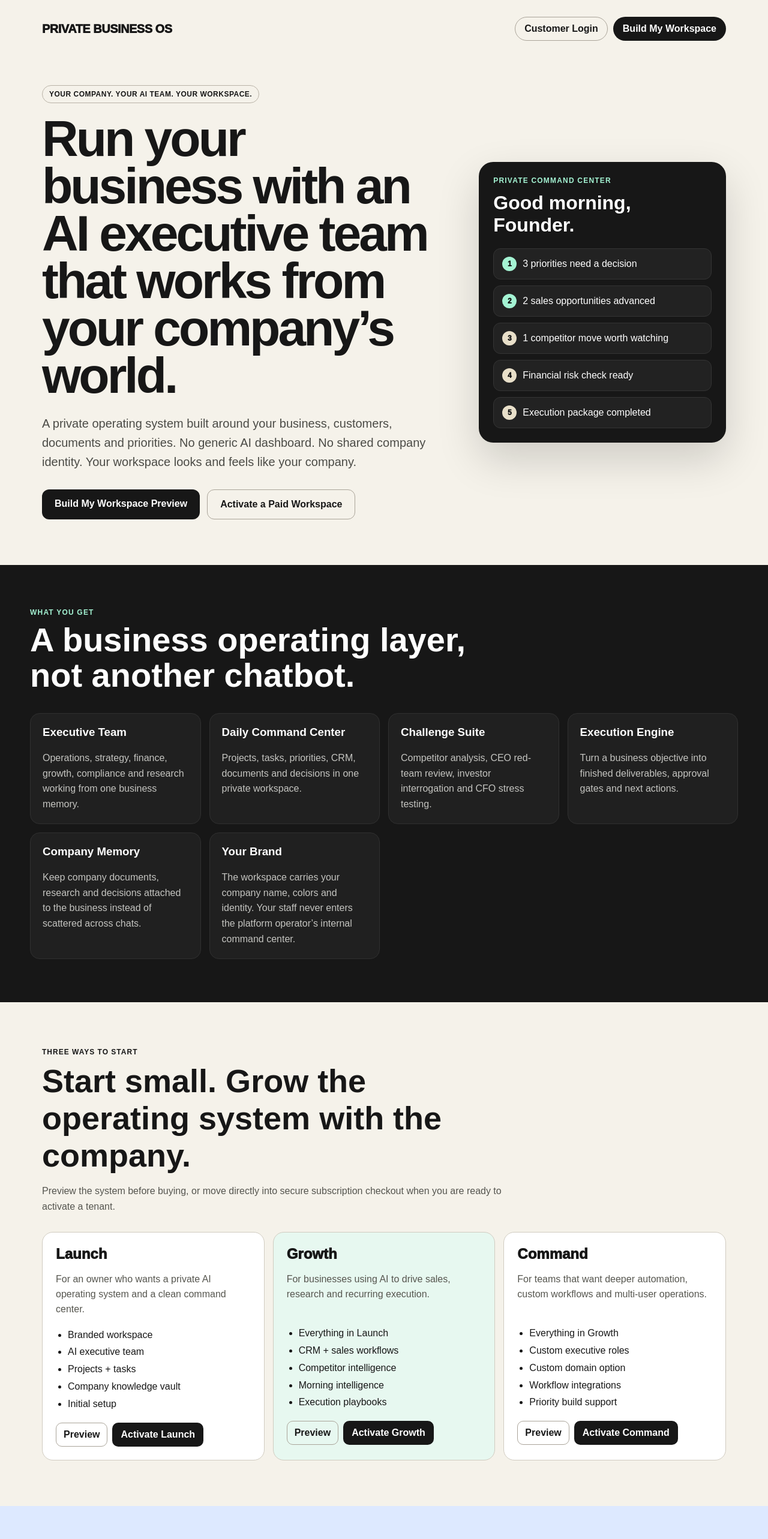
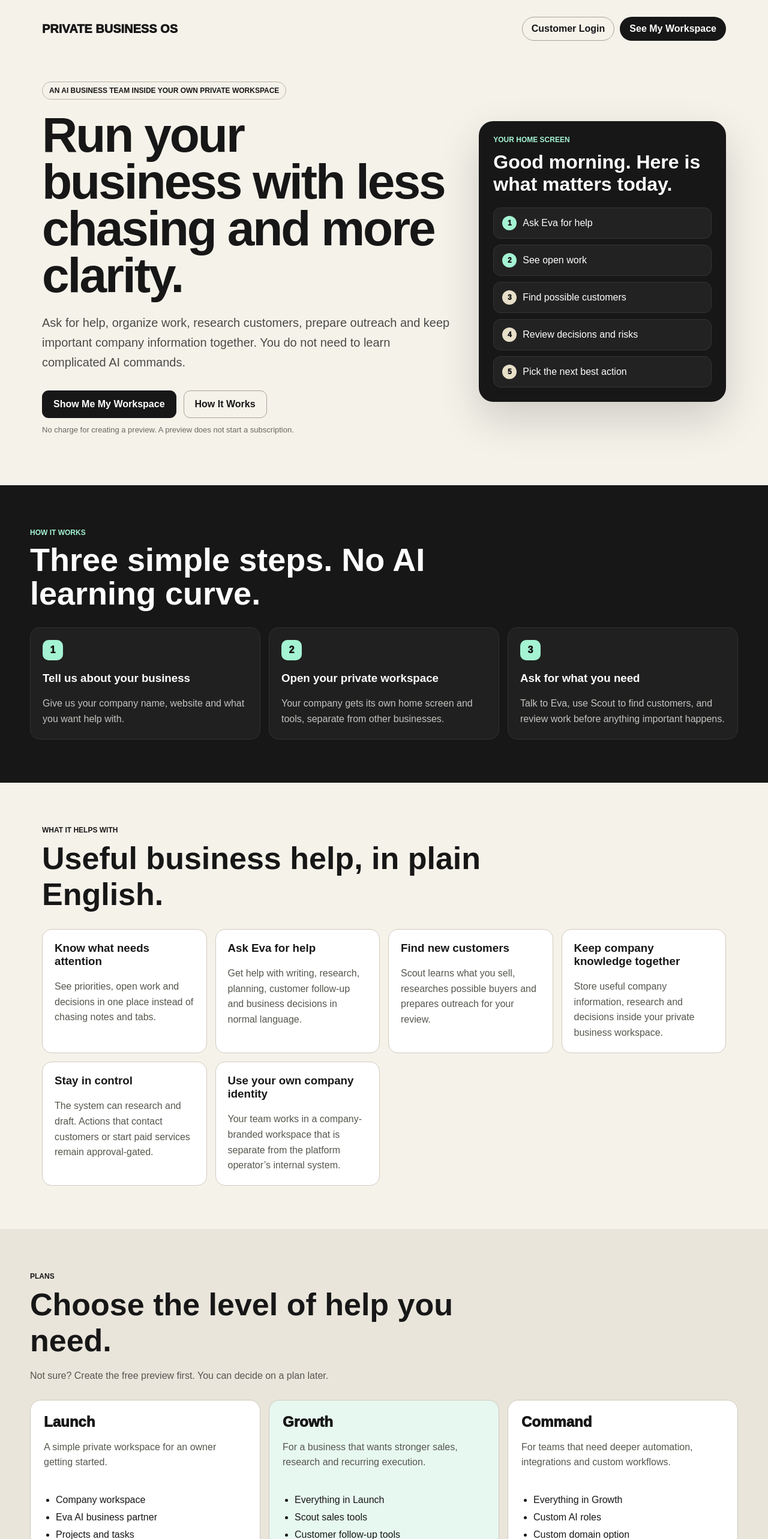
Before and after one commit to jimrusk/aridon-app, a Next.js app: page /business-os in a window 1280 px wide. Shown: the top 2566 px of the page at 60% size. Built offline with nearby package versions, Linux system fonts and the light colour scheme.

Commit message:
Simplify Business OS landing page

```diff
--- a/app/business-os/page.tsx
+++ b/app/business-os/page.tsx
@@ -1,48 +1,49 @@
 import Link from 'next/link';
 
-const featureGroups = [
-  ['Executive Team', 'Operations, strategy, finance, growth, compliance and research working from one business memory.'],
-  ['Daily Command Center', 'Projects, tasks, priorities, CRM, documents and decisions in one private workspace.'],
-  ['Challenge Suite', 'Competitor analysis, CEO red-team review, investor interrogation and CFO stress testing.'],
-  ['Execution Engine', 'Turn a business objective into finished deliverables, approval gates and next actions.'],
-  ['Company Memory', 'Keep company documents, research and decisions attached to the business instead of scattered across chats.'],
-  ['Your Brand', 'The workspace carries your company name, colors and identity. Your staff never enters the platform operator’s internal command center.'],
+const benefits = [
+  ['Know what needs attention', 'See priorities, open work and decisions in one place instead of chasing notes and tabs.'],
+  ['Ask Eva for help', 'Get help with writing, research, planning, customer follow-up and business decisions in normal language.'],
+  ['Find new customers', 'Scout learns what you sell, researches possible buyers and prepares outreach for your review.'],
+  ['Keep company knowledge together', 'Store useful company information, research and decisions inside your private business workspace.'],
+  ['Stay in control', 'The system can research and draft. Actions that contact customers or start paid services remain approval-gated.'],
+  ['Use your own company identity', 'Your team works in a company-branded workspace that is separate from the platform operator’s internal system.'],
 ];
 
 const plans = [
-  { id: 'launch', name: 'Launch', line: 'For an owner who wants a private AI operating system and a clean command center.', items: ['Branded workspace', 'AI executive team', 'Projects + tasks', 'Company knowledge vault', 'Initial setup'] },
-  { id: 'growth', name: 'Growth', line: 'For businesses using AI to drive sales, research and recurring execution.', items: ['Everything in Launch', 'CRM + sales workflows', 'Competitor intelligence', 'Morning intelligence', 'Execution playbooks'] },
-  { id: 'command', name: 'Command', line: 'For teams that want deeper automation, custom workflows and multi-user operations.', items: ['Everything in Growth', 'Custom executive roles', 'Custom domain option', 'Workflow integrations', 'Priority build support'] },
+  { id: 'launch', name: 'Launch', line: 'A simple private workspace for an owner getting started.', items: ['Company workspace', 'Eva AI business partner', 'Projects and tasks', 'Company knowledge', 'Initial setup'] },
+  { id: 'growth', name: 'Growth', line: 'For a business that wants stronger sales, research and recurring execution.', items: ['Everything in Launch', 'Scout sales tools', 'Customer follow-up tools', 'Competitor research', 'Execution workflows'] },
+  { id: 'command', name: 'Command', line: 'For teams that need deeper automation, integrations and custom workflows.', items: ['Everything in Growth', 'Custom AI roles', 'Custom domain option', 'Workflow integrations', 'Priority build support'] },
 ];
 
 export default function BusinessOSLanding() {
   return (
     <main style={{ minHeight: '100vh', background: '#F5F2EA', color: '#171717', fontFamily: 'Arial, sans-serif' }}>
-      <section style={{ maxWidth: '1180px', margin: '0 auto', padding: '28px 20px 76px' }}>
+      <section style={{ maxWidth: '1180px', margin: '0 auto', padding: '28px 20px 72px' }}>
         <nav style={{ display: 'flex', justifyContent: 'space-between', alignItems: 'center', gap: '16px', flexWrap: 'wrap' }}>
-          <div style={{ fontWeight: 950, letterSpacing: '-0.5px', fontSize: '20px' }}>PRIVATE BUSINESS OS</div>
+          <div style={{ fontWeight: 950, fontSize: '20px' }}>PRIVATE BUSINESS OS</div>
           <div style={{ display: 'flex', gap: '9px', flexWrap: 'wrap' }}>
-            <Link href="/customer/login" style={{ border: '1px solid #AAA499', color: '#171717', padding: '10px 15px', borderRadius: '999px', textDecoration: 'none', fontWeight: 850 }}>Customer Login</Link>
-            <Link href="/business-os/signup" style={{ background: '#171717', color: '#fff', padding: '11px 16px', borderRadius: '999px', textDecoration: 'none', fontWeight: 850 }}>Build My Workspace</Link>
+            <Link href="/customer/login" style={outlinePill}>Customer Login</Link>
+            <Link href="/business-os/signup" style={darkPill}>See My Workspace</Link>
           </div>
         </nav>
 
-        <div style={{ display: 'grid', gridTemplateColumns: 'minmax(0,1.25fr) minmax(300px,.75fr)', gap: '42px', alignItems: 'center', paddingTop: '74px' }} className="hero-grid">
+        <div style={{ display: 'grid', gridTemplateColumns: 'minmax(0,1.25fr) minmax(300px,.75fr)', gap: '42px', alignItems: 'center', paddingTop: '68px' }} className="hero-grid">
           <div>
-            <div style={{ display: 'inline-block', border: '1px solid #B9B3A7', borderRadius: '999px', padding: '7px 11px', fontWeight: 800, fontSize: '12px', letterSpacing: '.5px' }}>YOUR COMPANY. YOUR AI TEAM. YOUR WORKSPACE.</div>
-            <h1 style={{ fontSize: 'clamp(44px, 8vw, 84px)', lineHeight: .94, letterSpacing: '-4px', margin: '20px 0 24px', maxWidth: '900px' }}>Run your business with an AI executive team that works from your company’s world.</h1>
-            <p style={{ fontSize: '20px', lineHeight: 1.6, maxWidth: '780px', color: '#4B4B46' }}>A private operating system built around your business, customers, documents and priorities. No generic AI dashboard. No shared company identity. Your workspace looks and feels like your company.</p>
+            <div style={{ display: 'inline-block', border: '1px solid #B9B3A7', borderRadius: '999px', padding: '7px 11px', fontWeight: 800, fontSize: '12px' }}>AN AI BUSINESS TEAM INSIDE YOUR OWN PRIVATE WORKSPACE</div>
+            <h1 style={{ fontSize: 'clamp(44px,8vw,82px)', lineHeight: .95, letterSpacing: '-3px', margin: '20px 0 24px', maxWidth: '900px' }}>Run your business with less chasing and more clarity.</h1>
+            <p style={{ fontSize: '20px', lineHeight: 1.65, maxWidth: '780px', color: '#4B4B46' }}>Ask for help, organize work, research customers, prepare outreach and keep important company information together. You do not need to learn complicated AI commands.</p>
             <div style={{ display: 'flex', gap: '12px', flexWrap: 'wrap', marginTop: '30px' }}>
-              <Link href="/business-os/signup" style={{ background: '#171717', color: '#fff', padding: '15px 21px', borderRadius: '12px', textDecoration: 'none', fontWeight: 900 }}>Build My Workspace Preview</Link>
-              <Link href="/business-os/checkout" style={{ border: '1px solid #AAA499', color: '#171717', padding: '15px 21px', borderRadius: '12px', textDecoration: 'none', fontWeight: 850 }}>Activate a Paid Workspace</Link>
+              <Link href="/business-os/signup" style={primaryButton}>Show Me My Workspace</Link>
+              <a href="#how-it-works" style={secondaryButton}>How It Works</a>
             </div>
+            <p style={{ color: '#6A675F', fontSize: '13px', marginTop: '12px' }}>No charge for creating a preview. A preview does not start a subscription.</p>
           </div>
 
           <div style={{ background: '#171717', color: '#fff', borderRadius: '24px', padding: '24px', boxShadow: '0 28px 70px rgba(0,0,0,.16)' }}>
-            <div style={{ fontSize: '12px', letterSpacing: '1.2px', color: '#A4F3D3', fontWeight: 900 }}>PRIVATE COMMAND CENTER</div>
-            <h2 style={{ fontSize: '32px', margin: '12px 0 20px' }}>Good morning, Founder.</h2>
+            <div style={{ fontSize: '12px', color: '#A4F3D3', fontWeight: 900 }}>YOUR HOME SCREEN</div>
+            <h2 style={{ fontSize: '32px', margin: '12px 0 20px' }}>Good morning. Here is what matters today.</h2>
             <div style={{ display: 'grid', gap: '10px' }}>
-              {['3 priorities need a decision', '2 sales opportunities advanced', '1 competitor move worth watching', 'Financial risk check ready', 'Execution package completed'].map((item, index) => (
+              {['Ask Eva for help', 'See open work', 'Find possible customers', 'Review decisions and risks', 'Pick the next best action'].map((item, index) => (
                 <div key={item} style={{ background: '#222', border: '1px solid #343434', borderRadius: '12px', padding: '13px 14px', display: 'flex', gap: '10px', alignItems: 'center' }}><span style={{ width: '24px', height: '24px', borderRadius: '999px', display: 'grid', placeItems: 'center', background: index < 2 ? '#A4F3D3' : '#E8DFC9', color: '#111', fontWeight: 950, fontSize: '12px' }}>{index + 1}</span><span>{item}</span></div>
               ))}
             </div>
@@ -50,33 +51,54 @@ export default function BusinessOSLanding() {
         </div>
       </section>
 
-      <section style={{ background: '#171717', color: '#fff', padding: '72px 20px' }}>
+      <section id="how-it-works" style={{ background: '#171717', color: '#fff', padding: '72px 20px' }}>
         <div style={{ maxWidth: '1180px', margin: '0 auto' }}>
-          <div style={{ maxWidth: '760px', marginBottom: '34px' }}>
-            <div style={{ color: '#A4F3D3', fontWeight: 900, fontSize: '12px', letterSpacing: '1.2px' }}>WHAT YOU GET</div>
-            <h2 style={{ fontSize: 'clamp(34px, 5vw, 56px)', lineHeight: 1.05, margin: '10px 0' }}>A business operating layer, not another chatbot.</h2>
+          <div style={{ color: '#A4F3D3', fontWeight: 900, fontSize: '12px' }}>HOW IT WORKS</div>
+          <h2 style={{ fontSize: 'clamp(34px,5vw,54px)', lineHeight: 1.05, margin: '10px 0 28px', maxWidth: '800px' }}>Three simple steps. No AI learning curve.</h2>
+          <div style={{ display: 'grid', gridTemplateColumns: 'repeat(auto-fit,minmax(250px,1fr))', gap: '14px' }}>
+            <Step number="1" title="Tell us about your business" text="Give us your company name, website and what you want help with." />
+            <Step number="2" title="Open your private workspace" text="Your company gets its own home screen and tools, separate from other businesses." />
+            <Step number="3" title="Ask for what you need" text="Talk to Eva, use Scout to find customers, and review work before anything important happens." />
           </div>
+        </div>
+      </section>
+
+      <section style={{ maxWidth: '1180px', margin: '0 auto', padding: '72px 20px' }}>
+        <div style={{ maxWidth: '760px', marginBottom: '28px' }}><div style={{ fontWeight: 900, fontSize: '12px' }}>WHAT IT HELPS WITH</div><h2 style={{ fontSize: 'clamp(34px,5vw,52px)', margin: '10px 0' }}>Useful business help, in plain English.</h2></div>
+        <div style={{ display: 'grid', gridTemplateColumns: 'repeat(auto-fit,minmax(260px,1fr))', gap: '14px' }}>
+          {benefits.map(([title, text]) => <article key={title} style={{ background: '#fff', border: '1px solid #D0CBC0', borderRadius: '16px', padding: '20px' }}><h3 style={{ marginTop: 0 }}>{title}</h3><p style={{ color: '#56564F', lineHeight: 1.6, marginBottom: 0 }}>{text}</p></article>)}
+        </div>
+      </section>
+
+      <section style={{ background: '#E9E5DB', padding: '72px 20px' }}>
+        <div style={{ maxWidth: '1180px', margin: '0 auto' }}>
+          <div style={{ maxWidth: '780px', marginBottom: '28px' }}><div style={{ fontWeight: 900, fontSize: '12px' }}>PLANS</div><h2 style={{ fontSize: 'clamp(34px,5vw,52px)', margin: '10px 0' }}>Choose the level of help you need.</h2><p style={{ color: '#55554F', lineHeight: 1.6 }}>Not sure? Create the free preview first. You can decide on a plan later.</p></div>
           <div style={{ display: 'grid', gridTemplateColumns: 'repeat(auto-fit,minmax(260px,1fr))', gap: '14px' }}>
-            {featureGroups.map(([title, text]) => (
-              <article key={title} style={{ background: '#202020', border: '1px solid #303030', borderRadius: '16px', padding: '20px' }}><h3 style={{ marginTop: 0 }}>{title}</h3><p style={{ color: '#C4C4C0', lineHeight: 1.6, marginBottom: 0 }}>{text}</p></article>
+            {plans.map((plan, index) => (
+              <article key={plan.name} style={{ background: index === 1 ? '#E7F8F0' : '#fff', border: '1px solid #CFC9BD', borderRadius: '18px', padding: '22px' }}>
+                <div style={{ fontWeight: 950, fontSize: '24px' }}>{plan.name}</div>
+                <p style={{ color: '#56564F', lineHeight: 1.55, minHeight: '70px' }}>{plan.line}</p>
+                <ul style={{ lineHeight: 1.8, paddingLeft: '20px' }}>{plan.items.map(item => <li key={item}>{item}</li>)}</ul>
+                <div style={{ display: 'flex', gap: '8px', flexWrap: 'wrap', marginTop: '8px' }}><Link href={`/business-os/signup?plan=${plan.id}`} style={secondaryButton}>Preview</Link><Link href={`/business-os/checkout?plan=${plan.id}`} style={primaryButton}>Choose {plan.name}</Link></div>
+              </article>
             ))}
           </div>
         </div>
       </section>
 
-      <section style={{ maxWidth: '1180px', margin: '0 auto', padding: '76px 20px' }}>
-        <div style={{ maxWidth: '780px', marginBottom: '30px' }}><div style={{ fontWeight: 900, fontSize: '12px', letterSpacing: '1px' }}>THREE WAYS TO START</div><h2 style={{ fontSize: 'clamp(34px, 5vw, 54px)', margin: '10px 0' }}>Start small. Grow the operating system with the company.</h2><p style={{ color: '#55554F', lineHeight: 1.6 }}>Preview the system before buying, or move directly into secure subscription checkout when you are ready to activate a tenant.</p></div>
-        <div style={{ display: 'grid', gridTemplateColumns: 'repeat(auto-fit,minmax(260px,1fr))', gap: '14px' }}>
-          {plans.map((plan, index) => (
-            <article key={plan.name} style={{ background: index === 1 ? '#E7F8F0' : '#fff', border: '1px solid #D0CBC0', borderRadius: '18px', padding: '22px' }}><div style={{ fontWeight: 950, fontSize: '24px' }}>{plan.name}</div><p style={{ color: '#56564F', lineHeight: 1.55, minHeight: '72px' }}>{plan.line}</p><ul style={{ lineHeight: 1.8, paddingLeft: '20px' }}>{plan.items.map(item => <li key={item}>{item}</li>)}</ul><div style={{ display: 'flex', gap: '8px', flexWrap: 'wrap', marginTop: '8px' }}><Link href={`/business-os/signup?plan=${plan.id}`} style={{ border: '1px solid #AAA499', color: '#171717', borderRadius: '10px', padding: '10px 12px', textDecoration: 'none', fontWeight: 850 }}>Preview</Link><Link href={`/business-os/checkout?plan=${plan.id}`} style={{ background: '#171717', color: '#fff', borderRadius: '10px', padding: '11px 14px', textDecoration: 'none', fontWeight: 850 }}>Activate {plan.name}</Link></div></article>
-          ))}
-        </div>
-      </section>
+      <section style={{ background: '#DDE9FF', padding: '64px 20px' }}><div style={{ maxWidth: '900px', margin: '0 auto', textAlign: 'center' }}><h2 style={{ fontSize: 'clamp(36px,6vw,60px)', margin: '0 0 18px', letterSpacing: '-2px' }}>See what it looks like for your company.</h2><p style={{ fontSize: '19px', color: '#3E4756', lineHeight: 1.6 }}>A preview takes only a few business details and does not charge you.</p><Link href="/business-os/signup" style={{ ...primaryButton, display: 'inline-block', marginTop: '14px' }}>Create My Free Preview</Link></div></section>
 
-      <section style={{ background: '#DDE9FF', padding: '70px 20px' }}><div style={{ maxWidth: '900px', margin: '0 auto', textAlign: 'center' }}><h2 style={{ fontSize: 'clamp(36px, 6vw, 62px)', margin: '0 0 18px', letterSpacing: '-2px' }}>Your business should have its own brain.</h2><p style={{ fontSize: '19px', color: '#3E4756', lineHeight: 1.6 }}>Configure the workspace around the way your company actually works, then add automation where it earns its keep.</p><Link href="/business-os/signup" style={{ display: 'inline-block', marginTop: '16px', background: '#171717', color: '#fff', padding: '15px 22px', borderRadius: '12px', textDecoration: 'none', fontWeight: 900 }}>Build My Workspace</Link></div></section>
-
-      <footer style={{ padding: '28px 20px', textAlign: 'center', color: '#6D6D68', fontSize: '12px' }}>Private Business OS · Private company workspaces and AI operating tools</footer>
+      <footer style={{ padding: '28px 20px', textAlign: 'center', color: '#6D6D68', fontSize: '12px' }}>Private Business OS · AI tools inside your company’s private workspace</footer>
       <style>{`@media (max-width:820px){.hero-grid{grid-template-columns:1fr !important}.hero-grid h1{letter-spacing:-2px !important}}`}</style>
     </main>
   );
 }
+
+function Step({ number, title, text }: { number: string; title: string; text: string }) {
+  return <article style={{ background: '#202020', border: '1px solid #303030', borderRadius: '16px', padding: '20px' }}><div style={{ width: '34px', height: '34px', display: 'grid', placeItems: 'center', background: '#A4F3D3', color: '#111', borderRadius: '10px', fontWeight: 950 }}>{number}</div><h3>{title}</h3><p style={{ color: '#C4C4C0', lineHeight: 1.6, marginBottom: 0 }}>{text}</p></article>;
+}
+
+const darkPill = { background: '#171717', color: '#fff', padding: '11px 16px', borderRadius: '999px', textDecoration: 'none', fontWeight: 850 };
+const outlinePill = { border: '1px solid #AAA499', color: '#171717', padding: '10px 15px', borderRadius: '999px', textDecoration: 'none', fontWeight: 850 };
+const primaryButton = { background: '#171717', color: '#fff', padding: '14px 19px', borderRadius: '11px', textDecoration: 'none', fontWeight: 900 };
+const secondaryButton = { border: '1px solid #AAA499', color: '#171717', padding: '13px 18px', borderRadius: '11px', textDecoration: 'none', fontWeight: 850 };
```
